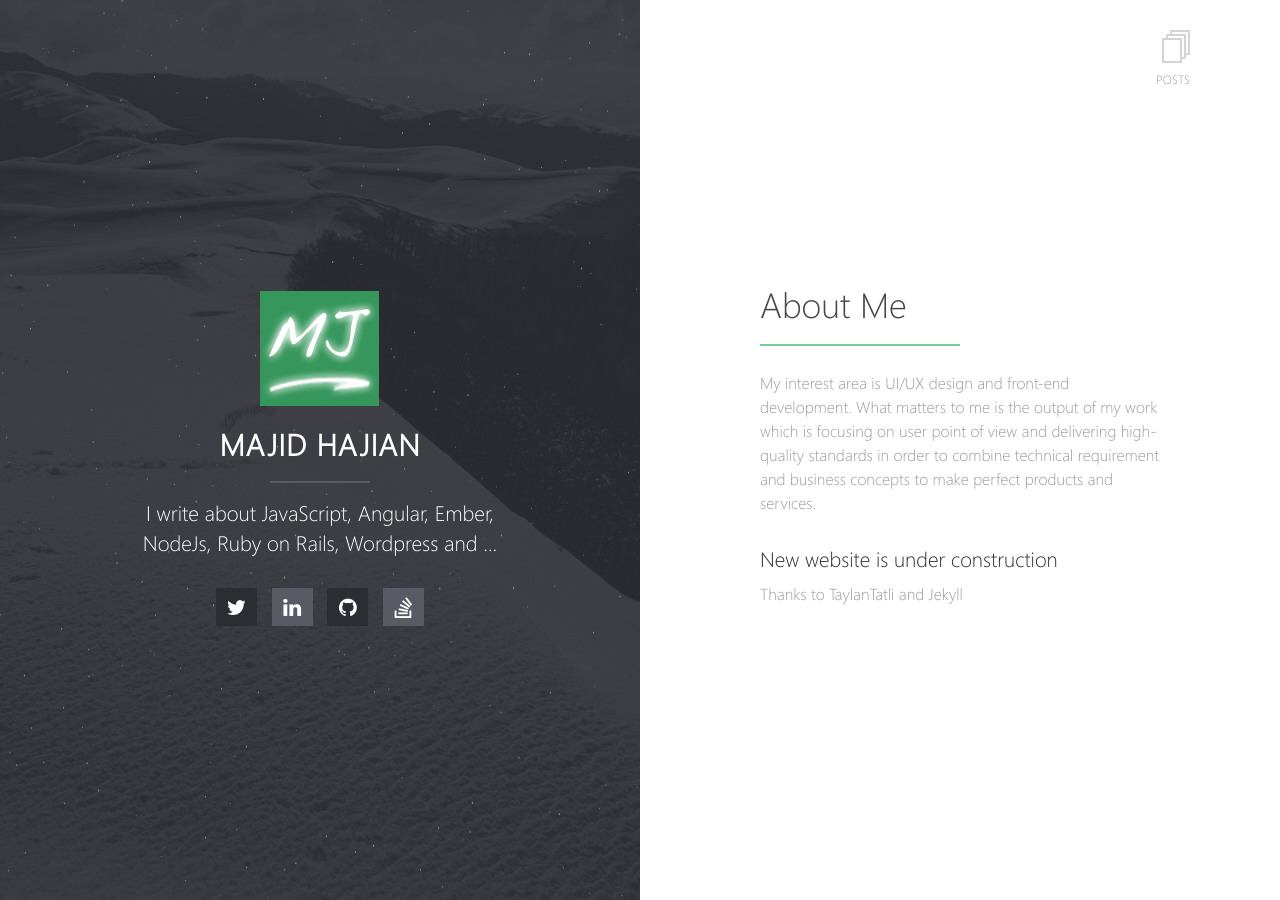
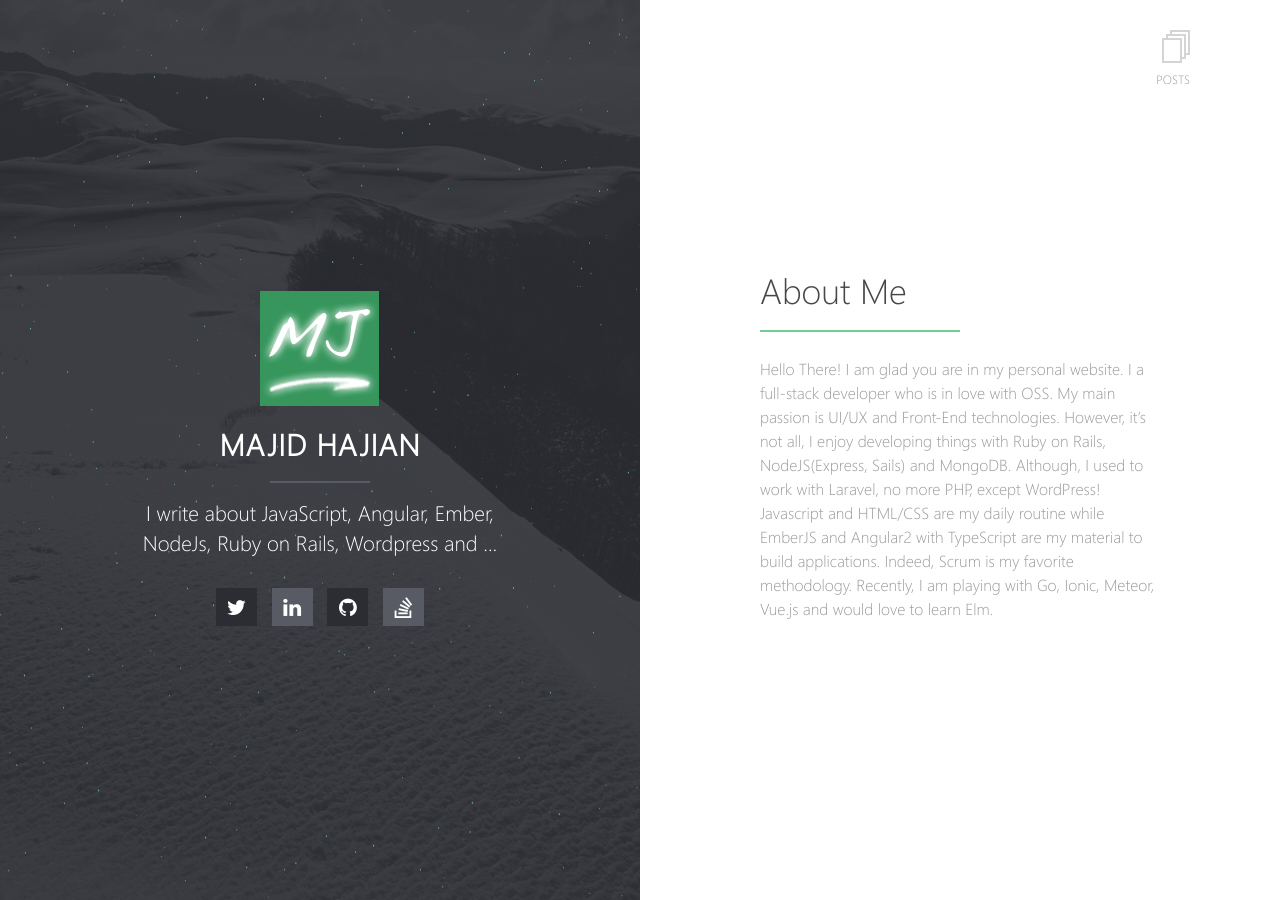
Before and after one commit to mhadaily/mhadaily.github.io, a Jekyll site: the page built from index.md, in a window 1280 px wide. Built offline with Jekyll 4.4.1, drawn with Linux system fonts in a browser that asks for light colours.

Commit message:
new about me

```diff
--- a/index.md
+++ b/index.md
@@ -3,8 +3,8 @@ layout: home
 ---
 # About Me
 
-My interest area is UI/UX design and front-end development. What matters to me is the output of my work which is focusing on user point of view and delivering high-quality standards in order to combine technical requirement and business concepts to make perfect products and services.
-
-<h3>New website is under construction</h3>
-
-Thanks to TaylanTatli and Jekyll
+Hello There! I am glad you are in my personal website. I a full-stack developer who is in love with OSS. My main passion is
+UI/UX and Front-End technologies. However, it's not all, I enjoy developing things with Ruby on Rails,
+NodeJS(Express, Sails) and MongoDB. Although, I used to work with Laravel, no more PHP, except WordPress! Javascript
+and HTML/CSS are my daily routine while EmberJS and Angular2 with TypeScript are my material to build applications. Indeed, Scrum is my favorite
+methodology. Recently, I am playing with Go, Ionic, Meteor, Vue.js and would love to learn Elm.
```
